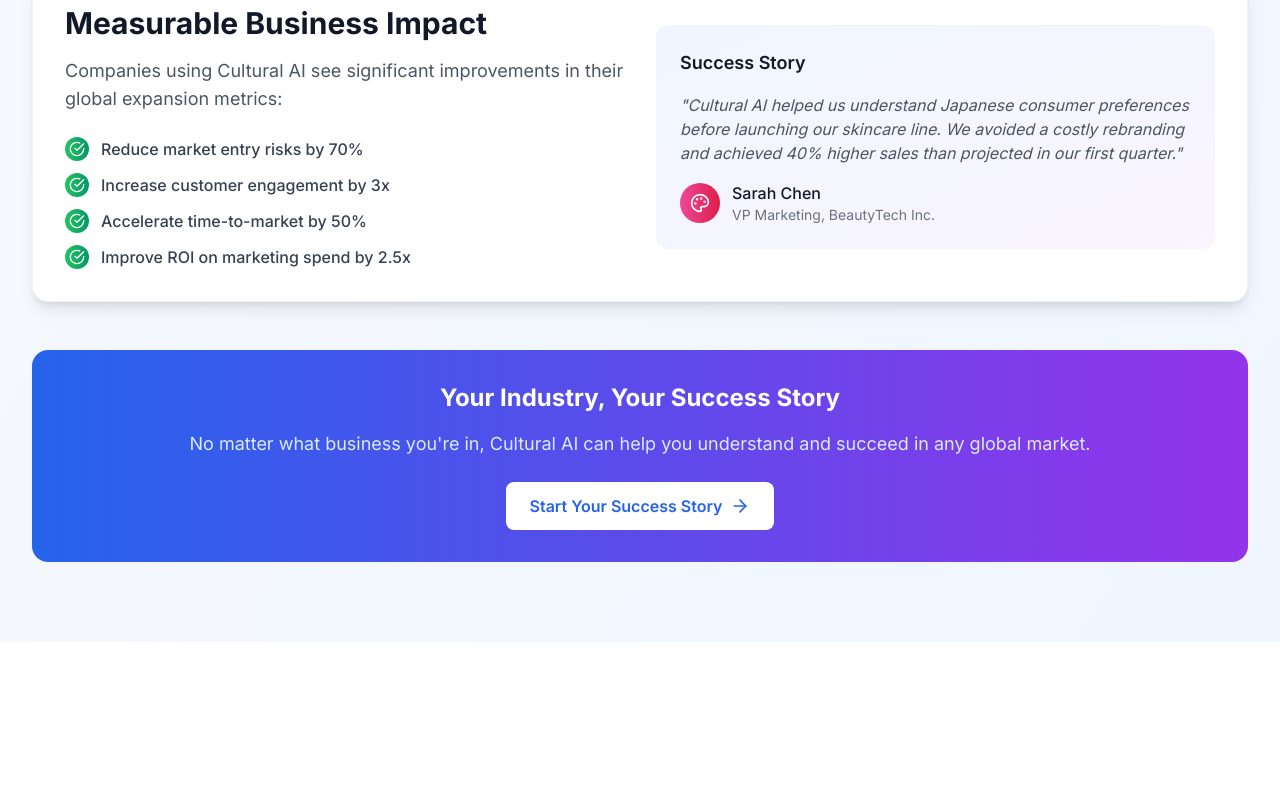
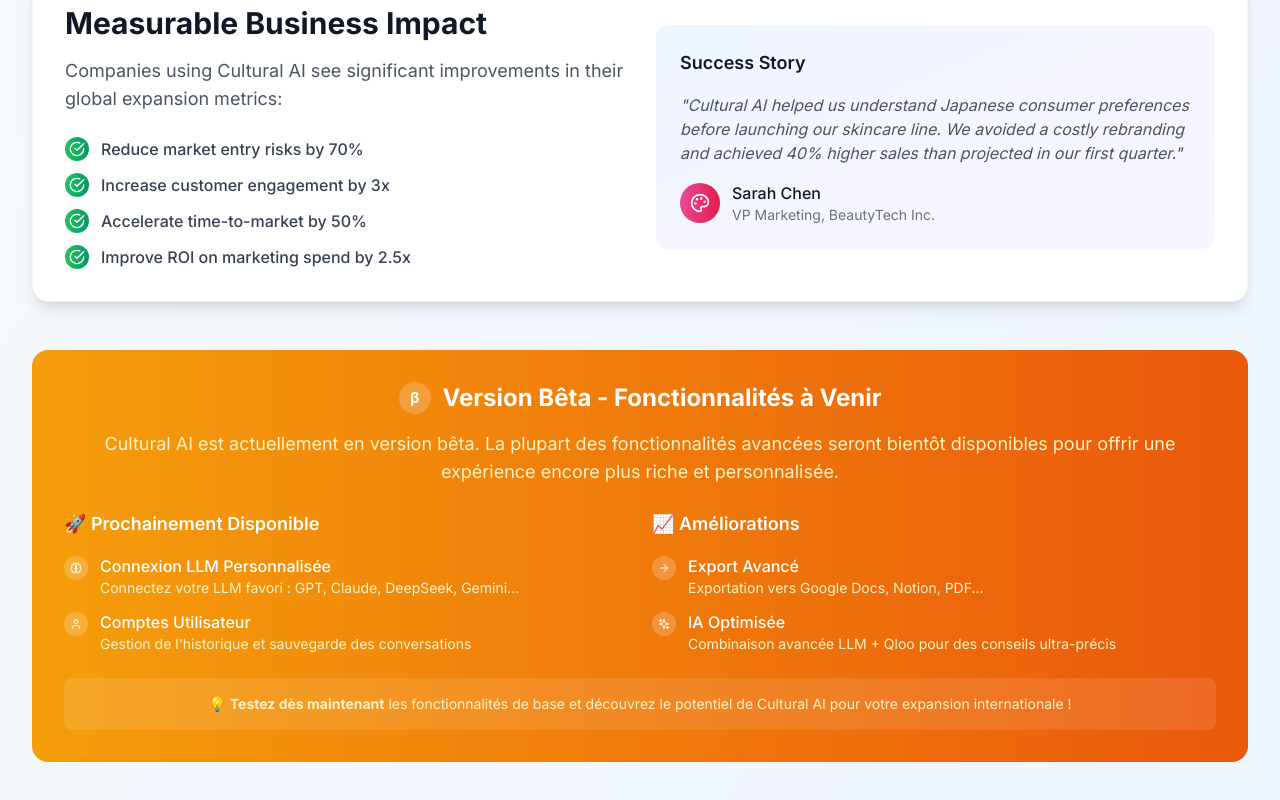
Before and after one commit to the-Dev-js/test, a React (Vite) app: page / in a window 1280 px wide. Shown: the part 5306-6106 px from the top of the page. Before the commit the page ends 5948 px from the top, so only its background shows below. Built offline with nearby package versions, Linux system fonts and the light colour scheme; a web font is replaced by a local one.

Commit message:
Replace CTA with Beta Features Section

```diff
--- a/src/components/UseCasesSection.tsx
+++ b/src/components/UseCasesSection.tsx
@@ -8,7 +8,10 @@ import {
   Palette,
   Plane,
   ArrowRight,
-  CheckCircle
+  CheckCircle,
+  Brain,
+  User,
+  Sparkles
 } from 'lucide-react';
 
 const UseCasesSection = () => {
@@ -215,17 +218,76 @@ const UseCasesSection = () => {
           transition={{ duration: 0.8, delay: 0.5 }}
           className="mt-12 text-center"
         >
-          <div className="bg-gradient-to-r from-blue-600 to-purple-600 rounded-2xl p-8 text-white">
-            <h3 className="text-2xl font-bold mb-4">
-              Your Industry, Your Success Story
-            </h3>
-            <p className="text-lg mb-6 text-blue-100">
-              No matter what business you're in, Cultural AI can help you understand and succeed in any global market.
+          <div className="bg-gradient-to-r from-amber-500 to-orange-600 rounded-2xl p-8 text-white">
+            <div className="flex items-center justify-center gap-3 mb-4">
+              <div className="w-8 h-8 bg-white/20 rounded-full flex items-center justify-center">
+                <span className="text-sm font-bold">β</span>
+              </div>
+              <h3 className="text-2xl font-bold">
+                Version Bêta - Fonctionnalités à Venir
+              </h3>
+            </div>
+            <p className="text-lg mb-6 text-amber-100">
+              Cultural AI est actuellement en version bêta. La plupart des fonctionnalités avancées seront bientôt disponibles pour offrir une expérience encore plus riche et personnalisée.
             </p>
-            <button className="inline-flex items-center gap-2 bg-white text-blue-600 px-6 py-3 rounded-lg font-semibold hover:bg-blue-50 transition-colors duration-200">
-              <span>Start Your Success Story</span>
-              <ArrowRight className="w-5 h-5" />
-            </button>
+
+            <div className="grid md:grid-cols-2 gap-6 text-left">
+              <div className="space-y-4">
+                <h4 className="font-semibold text-lg mb-3 text-center md:text-left">🚀 Prochainement Disponible</h4>
+                <div className="space-y-3">
+                  <div className="flex items-start gap-3">
+                    <div className="w-6 h-6 bg-white/20 rounded-full flex items-center justify-center flex-shrink-0 mt-0.5">
+                      <Brain className="w-3 h-3" />
+                    </div>
+                    <div>
+                      <div className="font-medium">Connexion LLM Personnalisée</div>
+                      <div className="text-sm text-amber-100">Connectez votre LLM favori : GPT, Claude, DeepSeek, Gemini...</div>
+                    </div>
+                  </div>
+
+                  <div className="flex items-start gap-3">
+                    <div className="w-6 h-6 bg-white/20 rounded-full flex items-center justify-center flex-shrink-0 mt-0.5">
+                      <User className="w-3 h-3" />
+                    </div>
+                    <div>
+                      <div className="font-medium">Comptes Utilisateur</div>
+                      <div className="text-sm text-amber-100">Gestion de l'historique et sauvegarde des conversations</div>
+                    </div>
+                  </div>
+                </div>
+              </div>
+
+              <div className="space-y-4">
+                <h4 className="font-semibold text-lg mb-3 text-center md:text-left">📈 Améliorations</h4>
+                <div className="space-y-3">
+                  <div className="flex items-start gap-3">
+                    <div className="w-6 h-6 bg-white/20 rounded-full flex items-center justify-center flex-shrink-0 mt-0.5">
+                      <ArrowRight className="w-3 h-3" />
+                    </div>
+                    <div>
+                      <div className="font-medium">Export Avancé</div>
+                      <div className="text-sm text-amber-100">Exportation vers Google Docs, Notion, PDF...</div>
+                    </div>
+                  </div>
+
+                  <div className="flex items-start gap-3">
+                    <div className="w-6 h-6 bg-white/20 rounded-full flex items-center justify-center flex-shrink-0 mt-0.5">
+                      <Sparkles className="w-3 h-3" />
+                    </div>
+                    <div>
+                      <div className="font-medium">IA Optimisée</div>
+                      <div className="text-sm text-amber-100">Combinaison avancée LLM + Qloo pour des conseils ultra-précis</div>
+                    </div>
+                  </div>
+                </div>
+              </div>
+            </div>
+
+            <div className="mt-6 p-4 bg-white/10 rounded-lg">
+              <p className="text-sm text-amber-100 text-center">
+                💡 <strong>Testez dès maintenant</strong> les fonctionnalités de base et découvrez le potentiel de Cultural AI pour votre expansion internationale !
+              </p>
+            </div>
           </div>
         </motion.div>
       </div>
```
